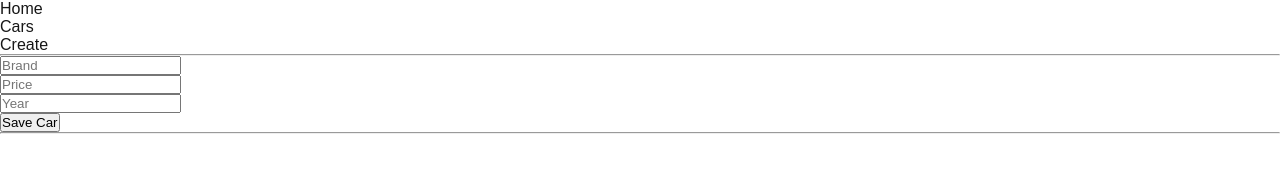
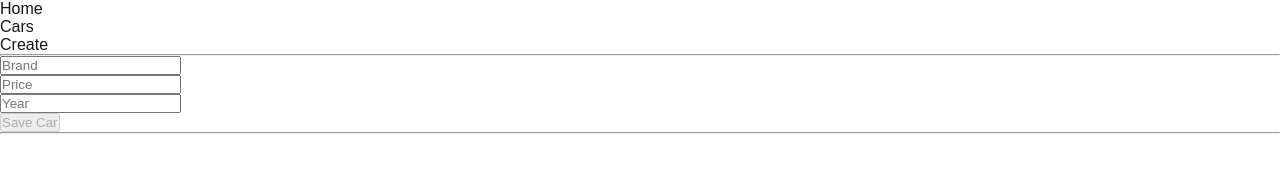
Before and after one commit to Andrii-77/nextjs-lesson-hw, a Next.js app: page /cars/create in a window 1280 px wide. Shown: the top 182 px of the page. Built offline with nearby package versions, Linux system fonts and the light colour scheme.

Commit message:
Commit and push hw3/task1.

```diff
--- a/package.json
+++ b/package.json
@@ -12,7 +12,10 @@
     "react": "^19.0.0",
     "react-dom": "^19.0.0",
     "next": "15.1.6",
-    "axios": "^1.7.9"
+    "axios": "^1.7.9",
+    "react-hook-form": "^7.54.2",
+    "joi": "^17.13.3",
+    "@hookform/resolvers": "^3.10.0"
   },
   "devDependencies": {
     "typescript": "^5",
--- a/src/components/form/FormComponent.tsx
+++ b/src/components/form/FormComponent.tsx
@@ -1,15 +1,35 @@
-import Form from "next/form";
+'use client'
+
+// import Form from "next/form";
 import {saveCar} from "@/server-actions/serverActions";
+import {useForm} from "react-hook-form";
+import {ICar} from "@/models/ICar";
+import carValidator from "@/validators/car.validator";
+import {joiResolver} from "@hookform/resolvers/joi";
 
 export const FormComponent = () => {
+
+    const {register, formState: {errors, isValid}}
+        = useForm<ICar>({mode: 'all', resolver: joiResolver(carValidator)});
+
     return (
         <div>
-            <Form action={saveCar}>
-                <div><input type="text" name={'brand'} placeholder={'Brand'}/></div>
-                <div><input type="number" name={'price'} placeholder={'Price'}/></div>
-                <div><input type="number" name={'year'} placeholder={'Year'}/></div>
-                <button>Save Car</button>
-            </Form>
+            {/*<form action={saveCar} onSubmit={handleSubmit(customHandler)}>*/}
+            <form action={saveCar}>
+                <div>
+                    <input type="text" {...register('brand')} placeholder={'Brand'}/>
+                    {errors.brand && <div>{errors.brand.message}</div>}
+                </div>
+                <div>
+                    <input type="number" {...register('price')} placeholder={'Price'}/>
+                    {errors.price && <div>{errors.price.message}</div>}
+                </div>
+                <div>
+                    <input type="number" {...register('year')} placeholder={'Year'}/>
+                    {errors.year && <div>{errors.year.message}</div>}
+                </div>
+                <button disabled={!isValid}>Save Car</button>
+            </form>
         </div>
     );
 };
--- /dev/null
+++ b/src/validators/car.validator.ts
@@ -0,0 +1,17 @@
+import Joi from "joi";
+
+const carValidator = Joi.object({
+    brand: Joi.string().pattern(/^[a-zA-Zа-яА-яёЁіІїЇєЄҐґ]{1,20}$/).required().messages({
+        "string.pattern.base": "Only one word from 1 to 20 letters."
+    }),
+    price: Joi.number().min(0).max(1000000).required().messages({
+        "number.min": "min price is 0.",
+        "number.max": "max price is 1000000",
+    }),
+    year: Joi.number().min(1990).max(2024).required().messages({
+        "number.min": "min year is 1990.",
+        "number.max": "max year is 2024",
+    }),
+})
+
+export default carValidator;
```
Also changed, not shown: 1 other file (tests, documents, lock files or other folders).
